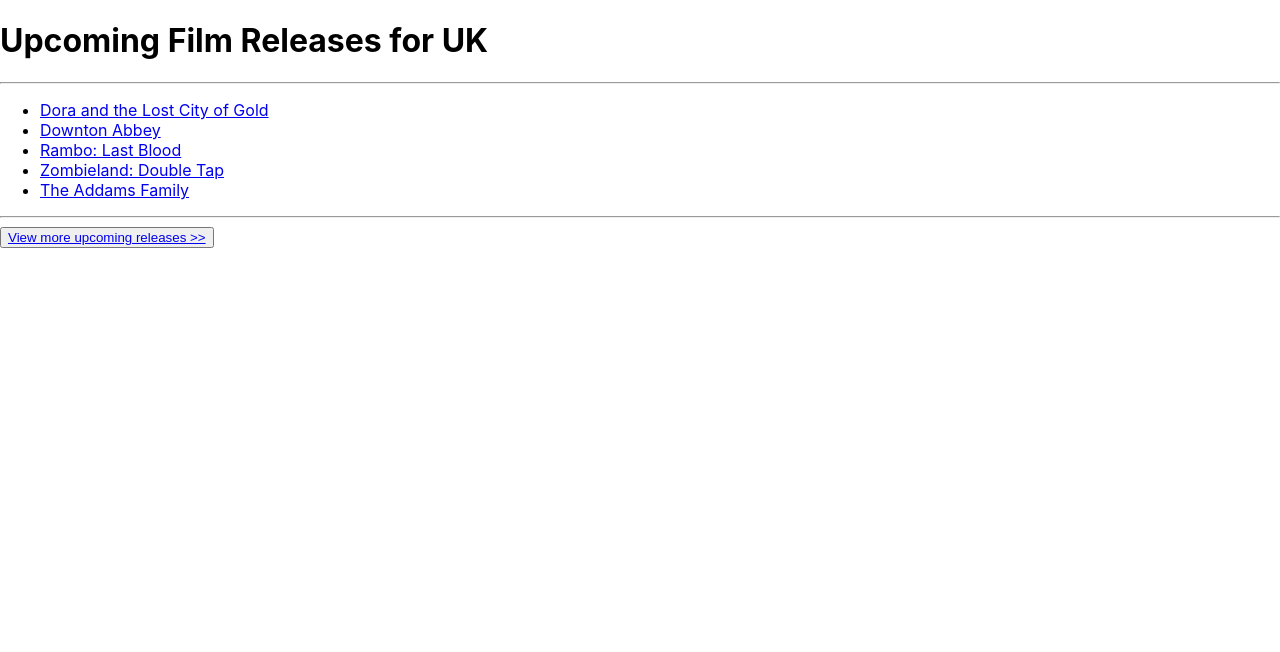
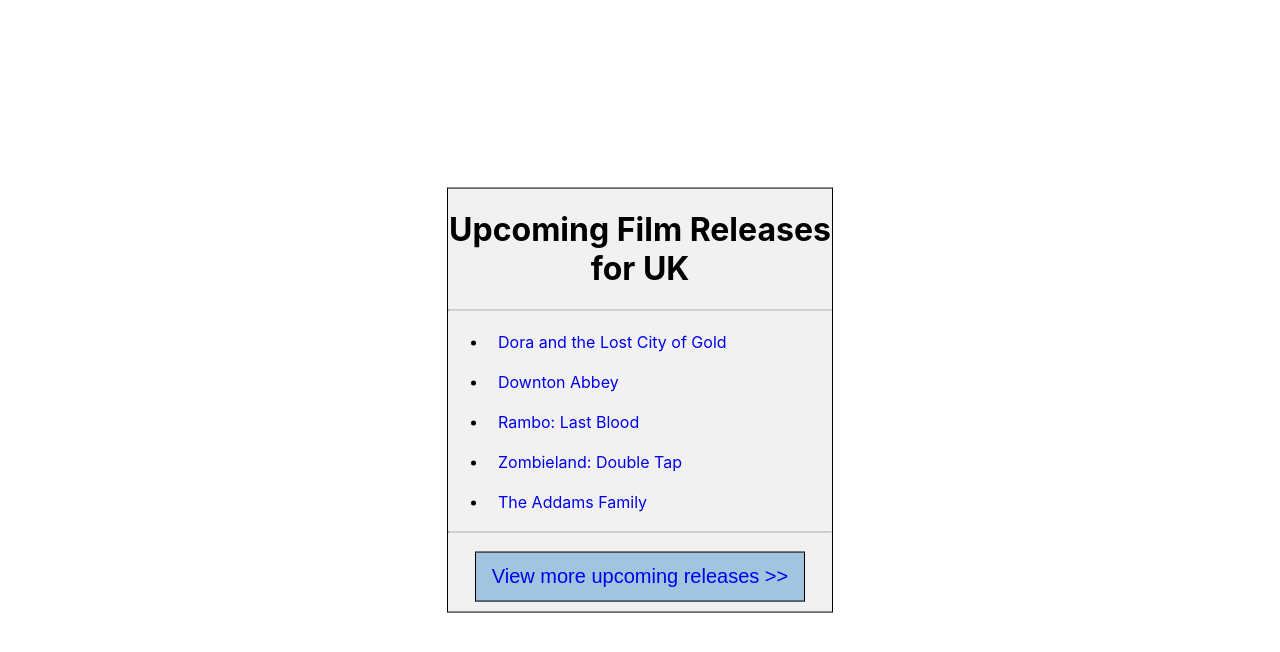
Before and after one commit to gadgetguy82/js_film_releases_hw, a React (Create React App) app: page / in a window 1280 px wide. Shown: the top 652 px of the page. Built offline with nearby package versions, Linux system fonts and the light colour scheme.

Commit message:
Add css to film components

```diff
--- a/src/components/UpcomingReleases.js
+++ b/src/components/UpcomingReleases.js
@@ -3,7 +3,7 @@
 class UpcomingReleases extends Component {
   render() {
     return(
-      <button>
+      <button className="upcoming-releases">
         <a href={this.props.link}>View more upcoming releases >></a>
       </button>
     );
--- a/src/containers/FilmBox.js
+++ b/src/containers/FilmBox.js
@@ -1,6 +1,7 @@
 import React, {Component} from 'react';
 import FilmList from '../components/FilmList'
 import UpcomingReleases from '../components/UpcomingReleases'
+import '../css/style.css';
 
 class FilmBox extends Component {
   constructor(props) {
--- /dev/null
+++ b/src/css/style.css
@@ -0,0 +1,36 @@
+.film-box {
+  background-color: #F1F1F1;
+  border: 1px solid #000000;
+  margin: auto;
+  width: 30%;
+  text-align: center;
+  position: absolute;
+  top: 50%;
+  left: 50%;
+  margin-right: -50%;
+  transform: translate(-50%, -50%)
+}
+
+.film-list {
+  text-align: left;
+}
+
+.film {
+  margin: 20px 0;
+}
+
+.upcoming-releases {
+  background-color: #A2C4DF;
+  border: 1px solid #000000;
+  font-size: 20px;
+  margin: 10px;
+}
+
+a {
+  text-decoration: none;
+  padding: 10px;
+}
+
+button {
+  height: 50px;
+}
```
